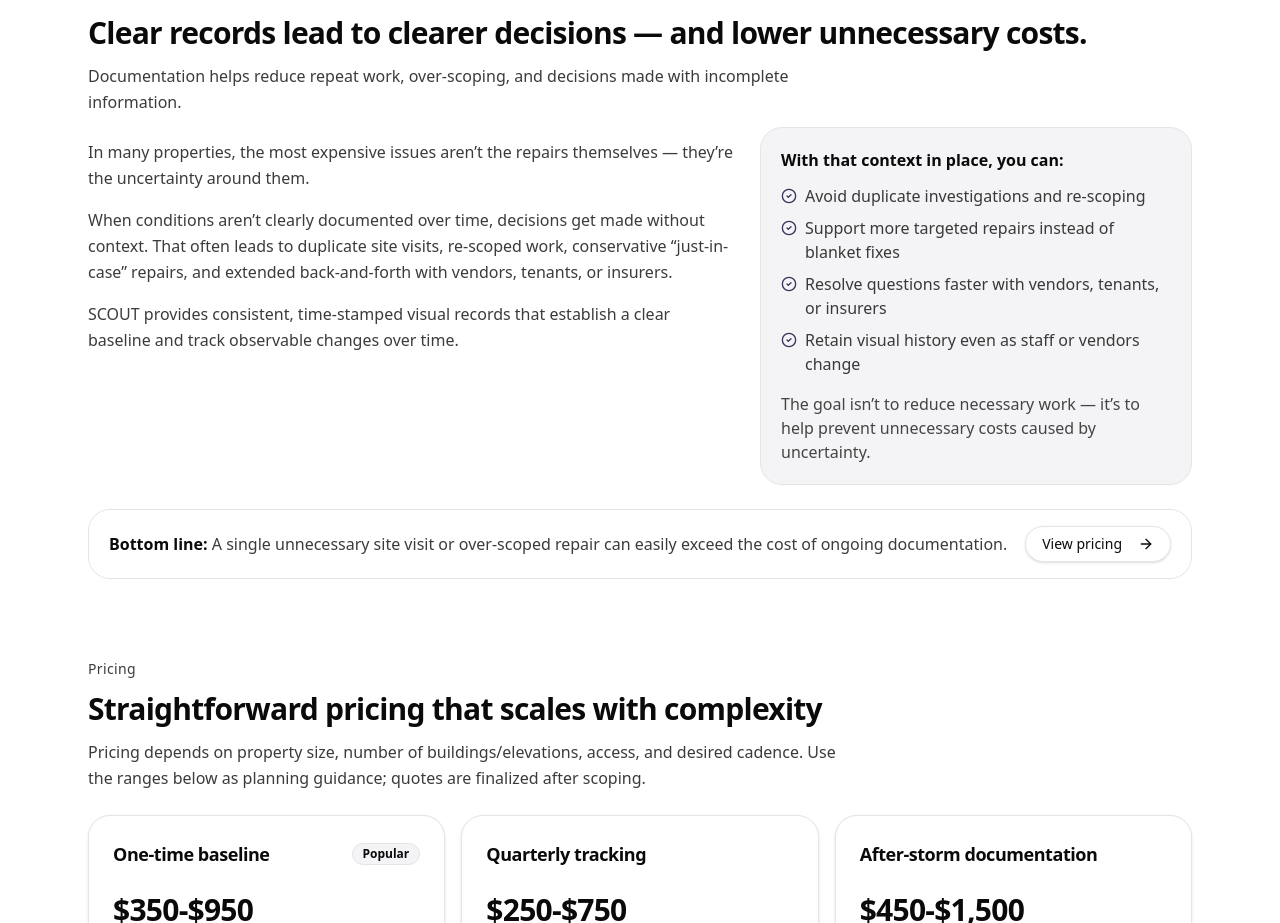
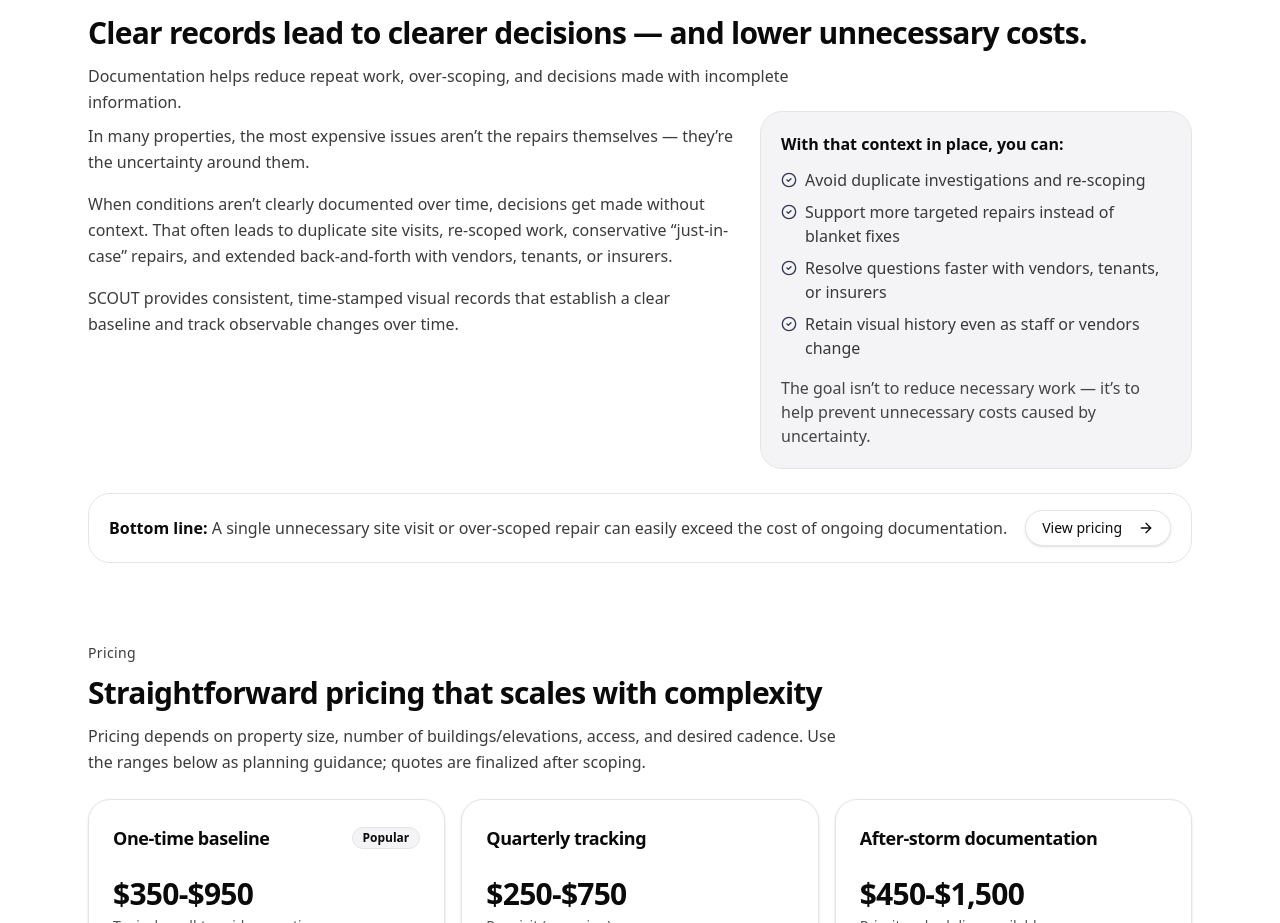
Before and after one commit to bennettb15/scout-site, a React (Vite) app: page / in a window 1280 px wide. Shown: the part 2860-3783 px from the top of the page. Built offline with nearby package versions, Linux system fonts and the light colour scheme.

Commit message:
value refined again

```diff
--- a/src/ScoutMarketingSite.jsx
+++ b/src/ScoutMarketingSite.jsx
@@ -868,7 +868,8 @@ async function handleContactSubmit(e) {
   title="Clear records lead to clearer decisions — and lower unnecessary costs."
   subtitle="Documentation helps reduce repeat work, over-scoping, and decisions made with incomplete information."
 >
-  <div className="grid gap-6 md:grid-cols-[1.2fr_0.8fr] md:items-start">
+  <div className="grid gap-6 md:grid-cols-[1.2fr_0.8fr] md:items-start -mt-4">
+
     {/* Left: narrative */}
     <div className="space-y-4 text-base leading-relaxed text-foreground/80">
   <p>
```
